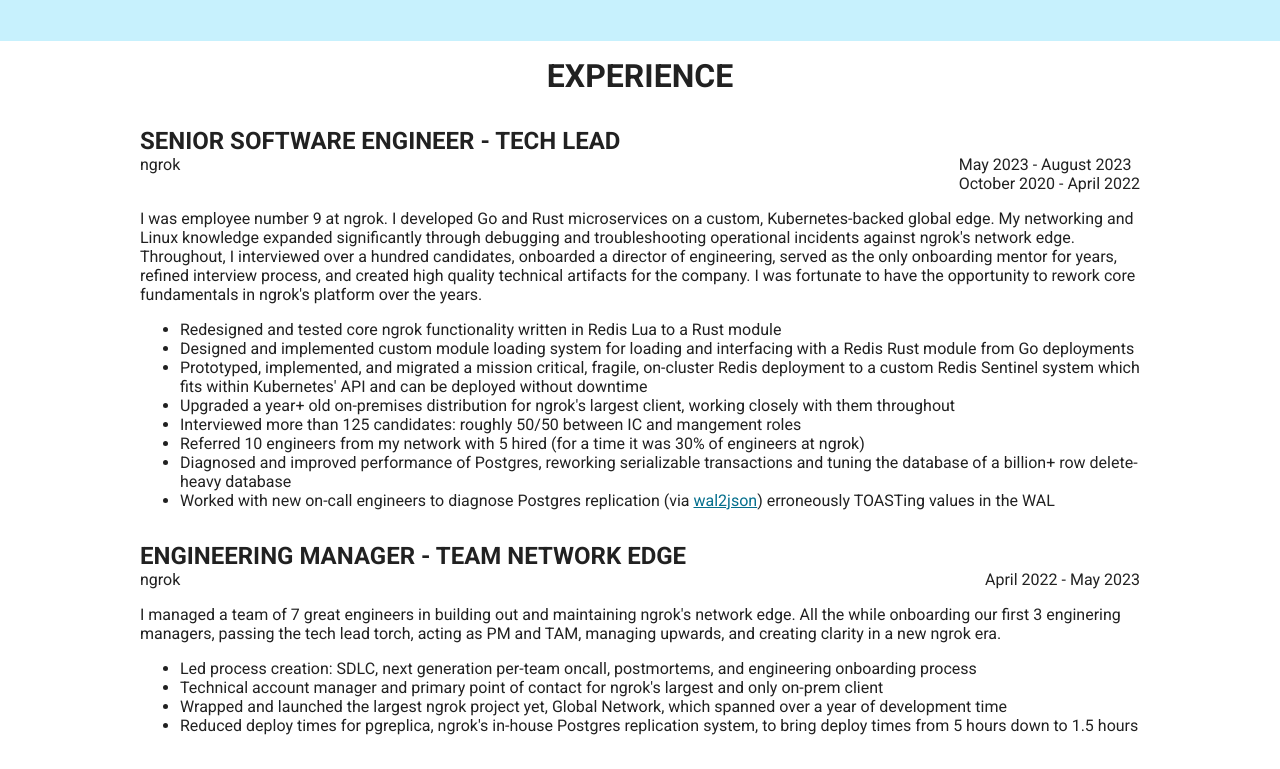
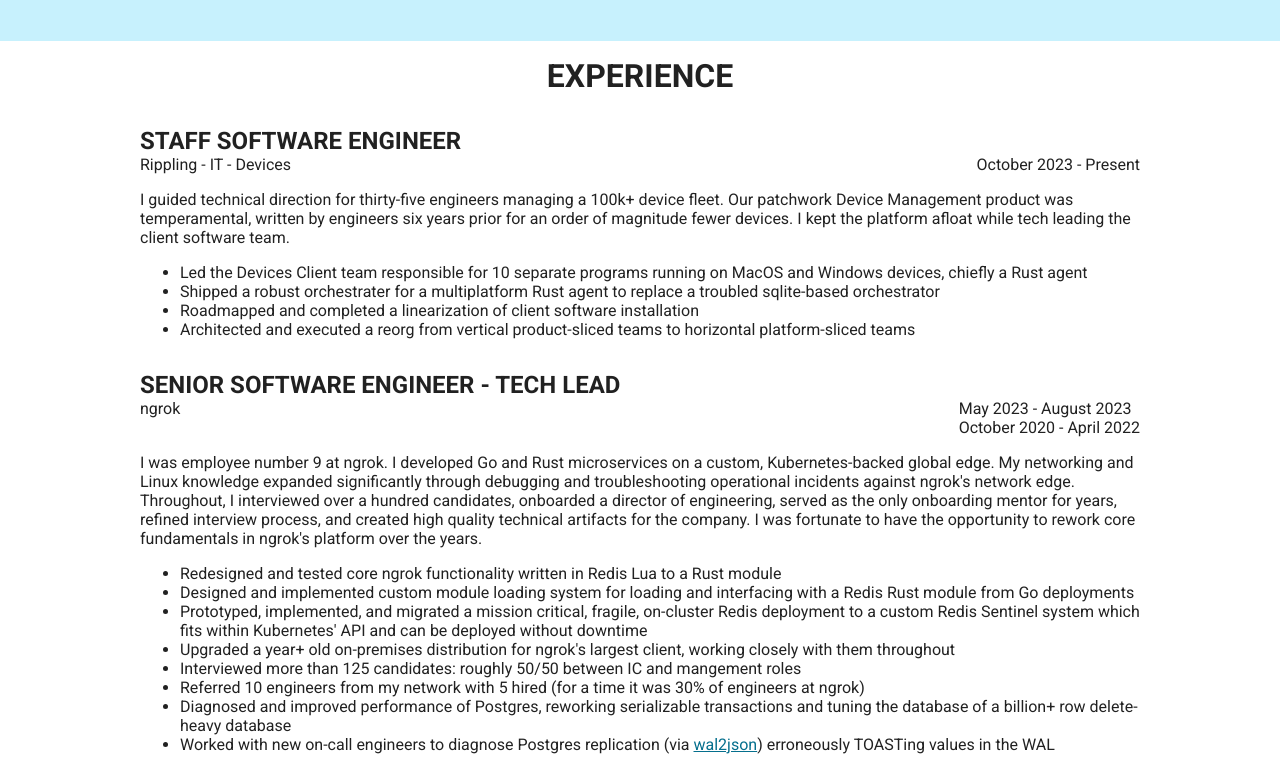
Before and after one commit to brhoades/brod.es, a React app: page / in a window 1280 px wide. Shown: the part 1920-2689 px from the top of the page. Built offline with nearby package versions, Linux system fonts and the light colour scheme.

Commit message:
Scaffold out Rippling

```diff
--- a/src/components/sections/Experience.tsx
+++ b/src/components/sections/Experience.tsx
@@ -4,6 +4,34 @@ import ExperienceSubsection from './ExperienceSubsection';
 
 export default () => (
   <React.Fragment>
+    <ExperienceSubsection
+      title="Staff Software Engineer"
+      company="Rippling - IT - Devices"
+      range="October 2023 - Present"
+    >
+      <p>
+        I guided technical direction for thirty-five engineers managing a 100k+ device fleet.
+        Our patchwork Device Management product was temperamental, written by engineers six years prior for
+        an order of magnitude fewer devices. I kept the platform afloat while tech leading the client
+        software team.
+      </p>
+      <ul>
+        <li>
+          Led the Devices Client team responsible for 10 separate programs running on MacOS and Windows devices, chiefly a Rust agent
+          {/* CLI Installer Windows, CLI Installer MacOS, Rust agent (pangolin/tg/supervisor), Rescuer Mac, Rescuer Win, electron installer, desktop app (user-facing), tray icon, PSSO extension, pGina fork  */}
+        </li>
+        <li>
+          Shipped a robust orchestrater for a multiplatform Rust agent to replace a troubled sqlite-based orchestrator
+        </li>
+        <li>
+          Roadmapped and completed a linearization of client software installation
+        </li>
+        <li>
+           Architected and executed a reorg from vertical product-sliced teams to horizontal platform-sliced teams
+        </li>
+      </ul>
+    </ExperienceSubsection>
+
     <ExperienceSubsection
       title="Senior Software Engineer - Tech Lead"
       company="ngrok"
```
